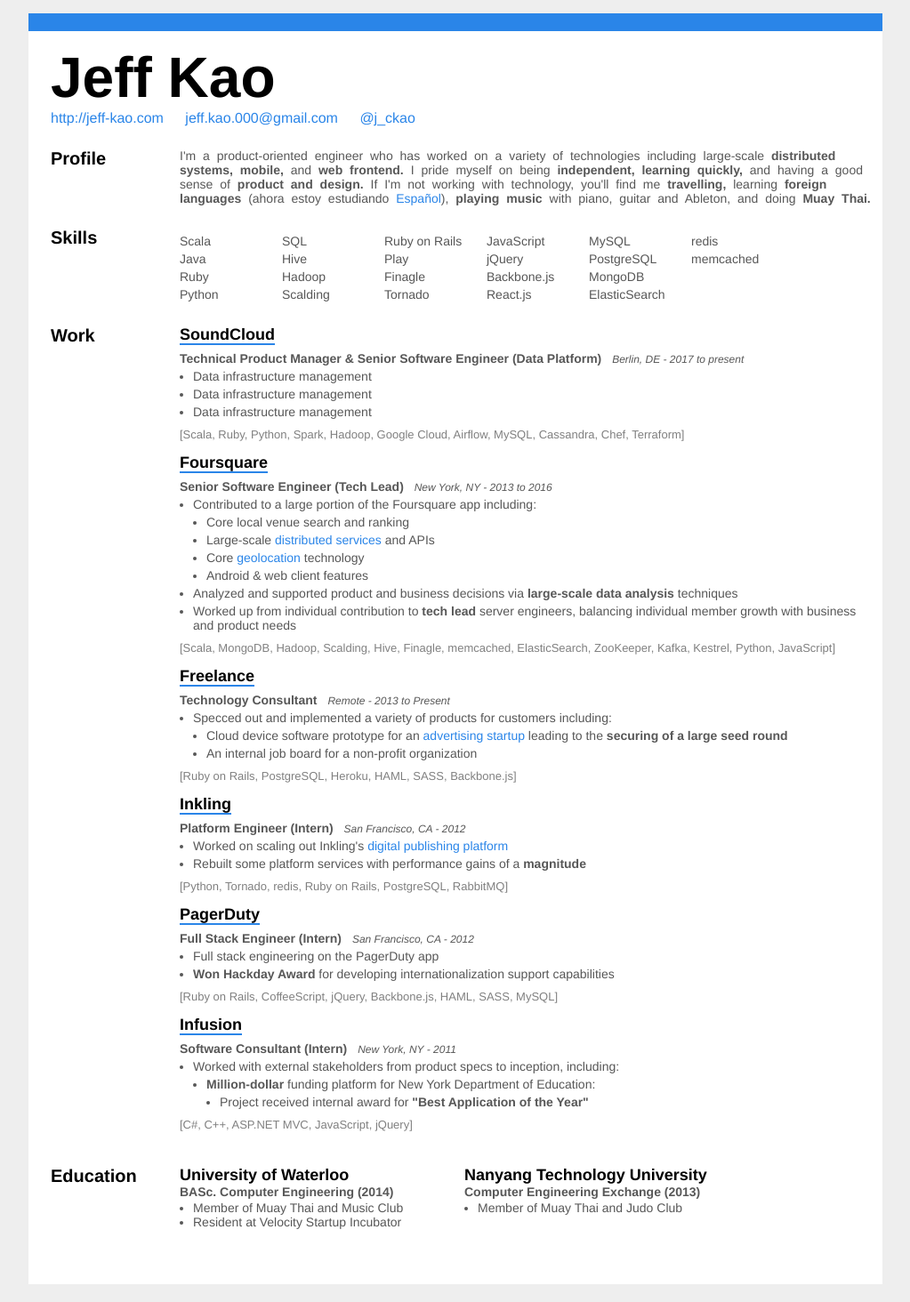
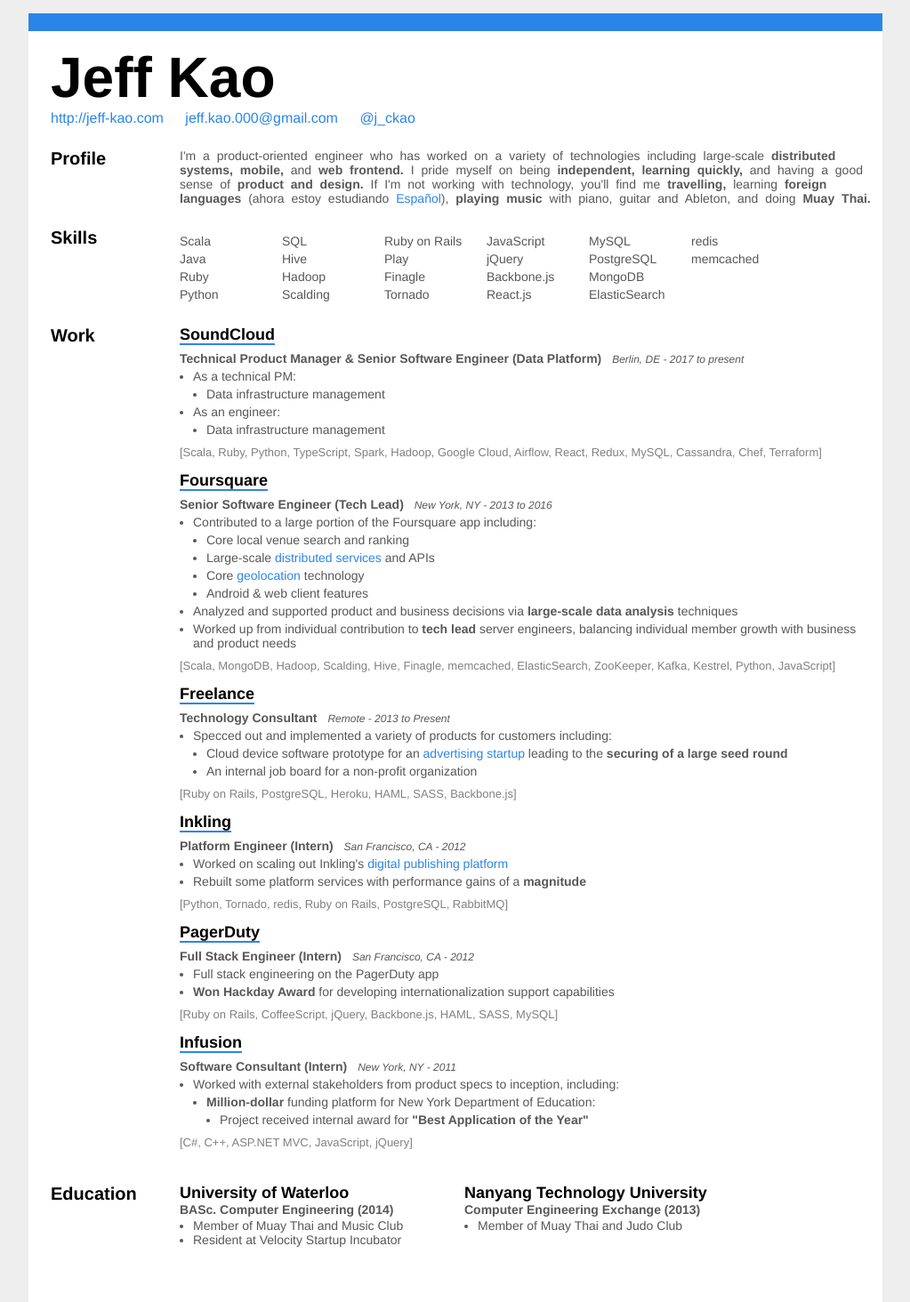
Before and after one commit to jkao/jkao.github.io, a Jekyll site: the page resume.html, which Jekyll copies as it is, in a window 1280 px wide. Shown: the whole page at 89% size, without its empty margins (128-1151 px from the left). Built offline with Jekyll 4.4.1, drawn with Linux system fonts in a browser that asks for light colours.

Commit message:
Update some entries in SC

```diff
--- a/resume.html
+++ b/resume.html
@@ -278,13 +278,18 @@
             </div>
             <div class='grid_10 alpha job-desc'>
               <ul>
-                <li>Data infrastructure management</li>
-                <li>Data infrastructure management</li>
-                <li>Data infrastructure management</li>
+                <li>As a technical PM:</li>
+                <ul>
+                  <li>Data infrastructure management</li>
+                </ul>
+                <li>As an engineer:</li>
+                <ul>
+                  <li>Data infrastructure management</li>
+                </ul>
               </ul>
             </div>
             <div class='grid_10 alpha job-skills'>
-              [Scala, Ruby, Python, Spark, Hadoop, Google Cloud, Airflow, MySQL, Cassandra, Chef, Terraform]
+              [Scala, Ruby, Python, TypeScript, Spark, Hadoop, Google Cloud, Airflow, React, Redux, MySQL, Cassandra, Chef, Terraform]
             </div>
           </div>
 
```
